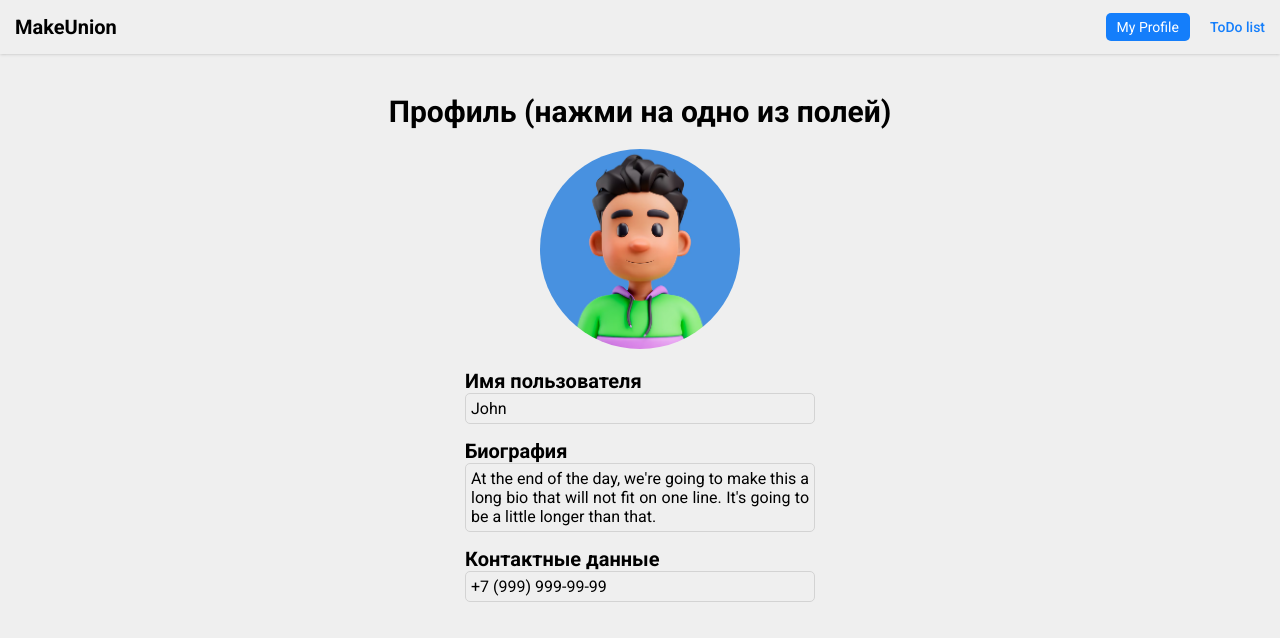
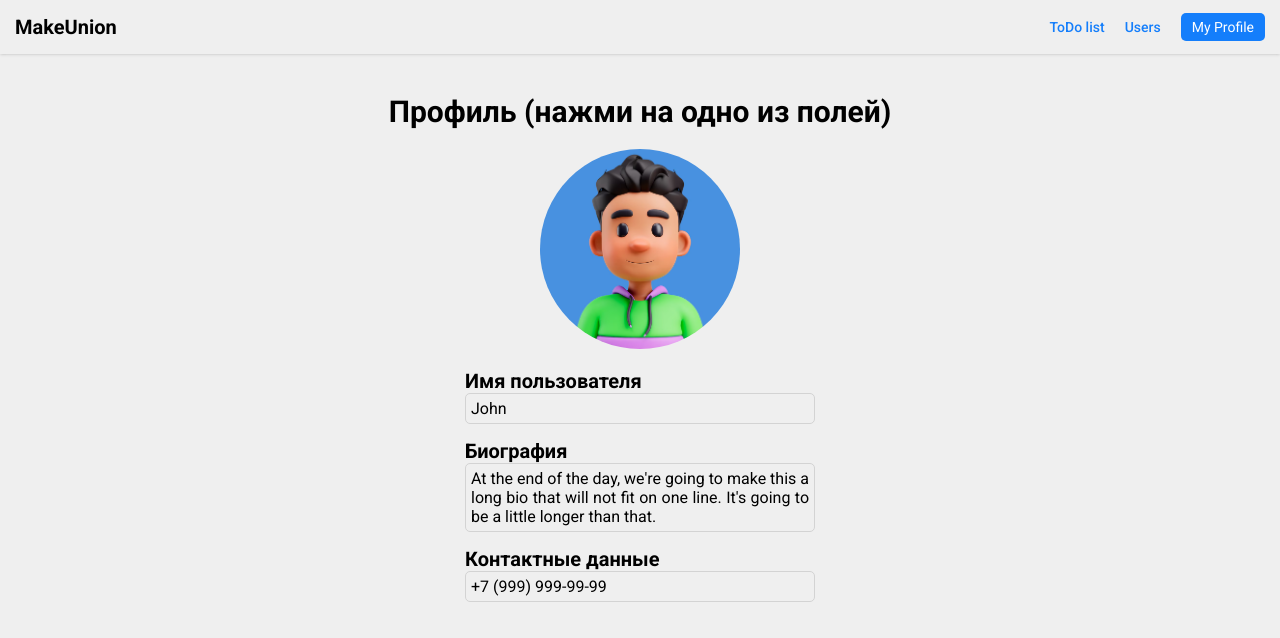
Before and after one commit to ivanbutakov0/makeunion-test-task, a React (Vite) app: page / in a window 1280 px wide. Shown: the top 638 px of the page. Built offline with nearby package versions, Linux system fonts and the light colour scheme.

Commit message:
add nav link to header that lead to users page

```diff
--- a/src/components/layout/Header/Header.tsx
+++ b/src/components/layout/Header/Header.tsx
@@ -9,12 +9,15 @@ const Header = () => {
 			<nav>
 				<ul className={styles.list}>
 					<li className={styles.listItem}>
+						<CustomLink to="/todo">ToDo list</CustomLink>
+					</li>
+					<li className={styles.listItem}>
+						<CustomLink to="/users">Users</CustomLink>
+					</li>
+					<li className={styles.listItem}>
 						<CustomLink to="/" type="button">
 							My Profile
 						</CustomLink>
-					</li>
-					<li className={styles.listItem}>
-						<CustomLink to="/todo">ToDo list</CustomLink>
 					</li>
 				</ul>
 			</nav>
```
